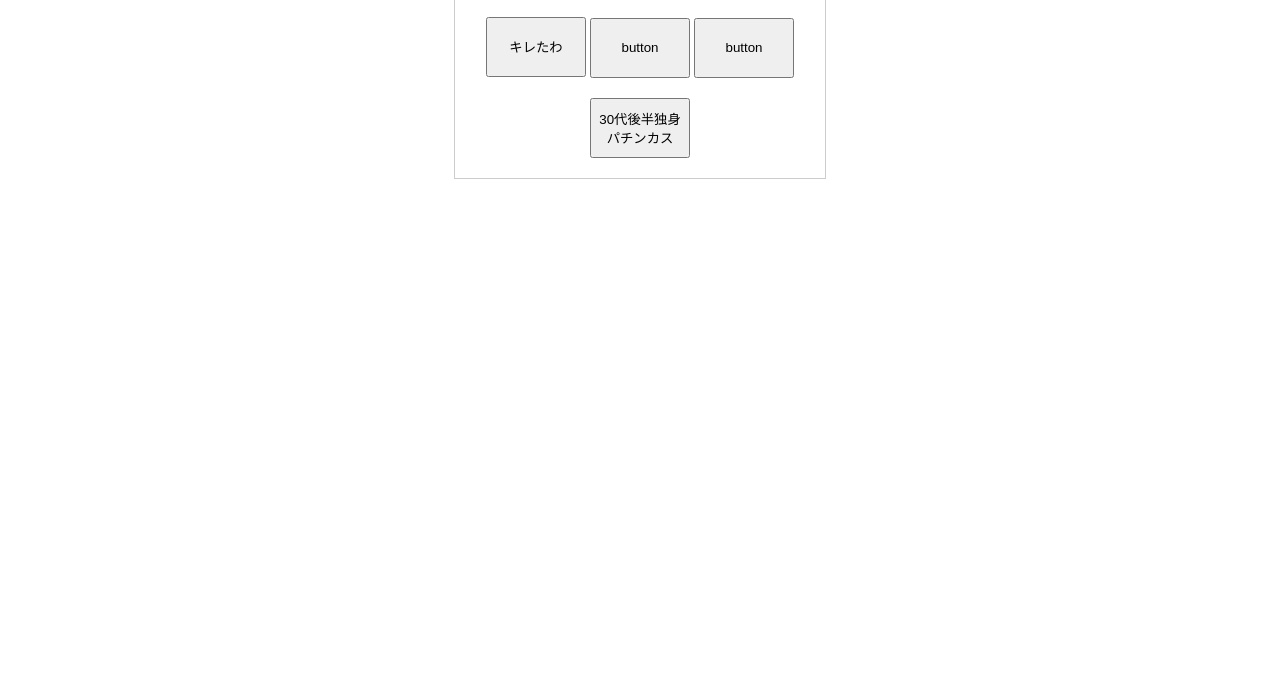
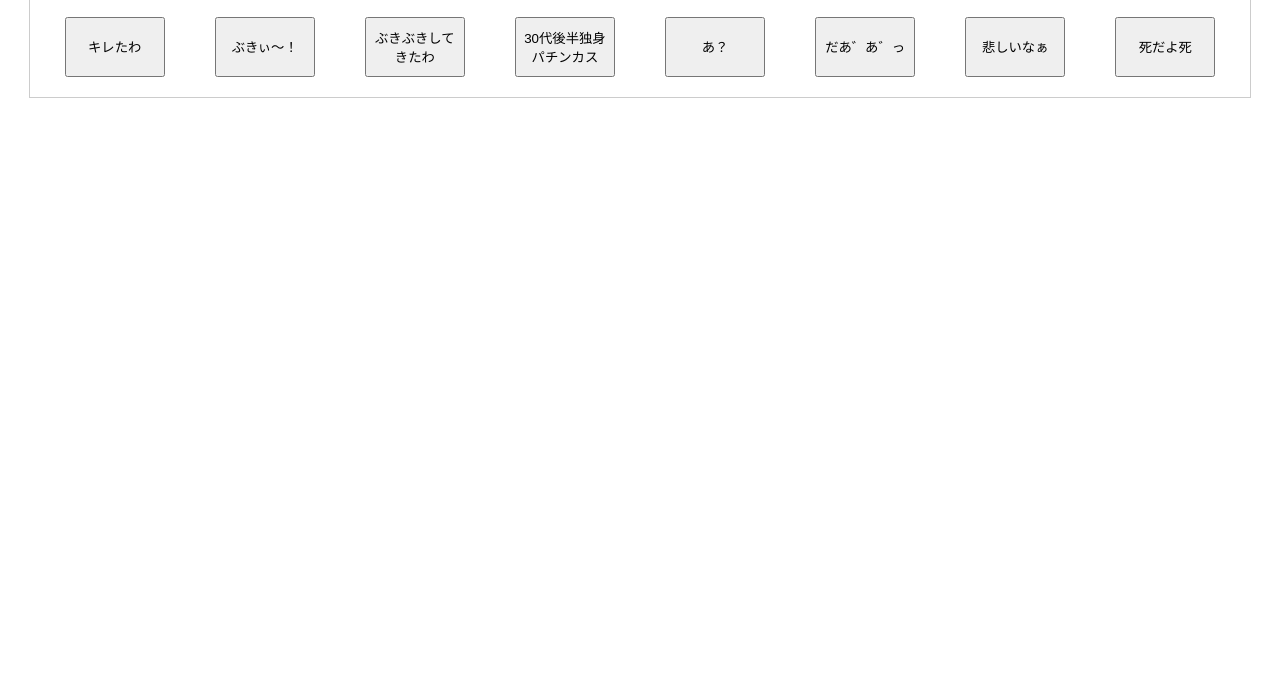
Before and after one commit to meganerisu/rap-game, a plain HTML site: page public/index.html in a window 1280 px wide. Shown: the part 114-800 px from the top of the page. Drawn offline with Linux system fonts and the light colour scheme.

Commit message:
音源追加

```diff
--- a/public/index.html
+++ b/public/index.html
@@ -7,7 +7,9 @@
         <link rel="stylesheet" href="main.css">
         <title>rhythm-game</title>
     </head>
+
     <body>
+        <div>
             <audio id="kiretawa" preload="auto">
                 <source src="キレたわ.mp3" type="audio/mp3">
             </audio>
@@ -20,20 +22,49 @@
             <audio id="pachikasu" preload="auto">
                 <source src="30代後半独身パチンカス.mp3" type="audio/mp3">
             </audio>
-        <div>
+            <audio id="a?" preload="auto">
+                <source src="あ？.mp3" type="audio/mp3">
+            </audio>
+            <audio id="daaatt" preload="auto">
+                <source src="あ゛あ゛っ.mp3" type="audio/mp3">
+            </audio>
+            <audio id="sad" preload="auto">
+                <source src="悲しいなぁ.mp3" type="audio/mp3">
+            </audio>
+            <audio id="death" preload="auto">
+                <source src="死だよ死.mp3" type="audio/mp3">
+            </audio>
+        </div>
+
+
+        <div class="main">
             <h1>IBUKITHM</h1>
-            <button type="button" id="voice" name="kiretawa" onclick="sound(this.name)">
+            <div id="voices">
+                <button type="button" class="voice" name="kiretawa" onclick="sound(this.name)">
                     キレたわ
                 </button>
-            <button type="button" id="voice" name="bukii" onclick="sound(this.name)">
-                button
+                <button type="button" class="voice" name="bukii" onclick="sound(this.name)">
+                    ぶきぃ〜！
                 </button>
-            <button type="button" id="voice" name="bukibuki" onclick="sound(this.name)">
-                button
+                <button type="button" class="voice" name="bukibuki" onclick="sound(this.name)">
+                    ぶきぶきして<br>きたわ
                 </button>
-            <button type="button" id="voice" name="pachikasu" onclick="sound(this.name)">
+                <button type="button" class="voice" name="pachikasu" onclick="sound(this.name)">
                     30代後半独身<br>パチンカス
                 </button>
+                <button type="button" class="voice" name="a?" onclick="sound(this.name)">
+                    あ？
+                </button>
+                <button type="button" class="voice" name="daaatt" onclick="sound(this.name)">
+                    だあ゛あ゛っ
+                </button>
+                <button type="button" class="voice" name="sad" onclick="sound(this.name)">
+                    悲しいなぁ
+                </button>
+                <button type="button" class="voice" name="death" onclick="sound(this.name)">
+                    死だよ死
+                </button>
+            </div>
         </div>
     </body>
 </html>
--- a/public/main.css
+++ b/public/main.css
@@ -1,13 +1,21 @@
-div {
-    width: 350px;
+.main {
+    width: 95%;
     padding: 10px;
     text-align: center;
     border: 1px  solid #cccccc;
     margin: 30px auto;
 }
 
-#voice {
+#voices {
+    display: flex;
+    flex-direction: row;
+    flex-wrap: wrap;
+    align-items: center;
+}
+
+.voice {
     width: 100px;
     height: 60px;
     margin: 10px auto;
+    text-align: center;
 }
--- a/public/main.js
+++ b/public/main.js
@@ -1,3 +1,3 @@
-function sound(id) {
-    document.getElementById(id).play();
+function sound(name) {
+    document.getElementById(name).play();
 }
```
Also changed, not shown: 12 other files. Lines whose indentation alone changed are shown as unchanged.
